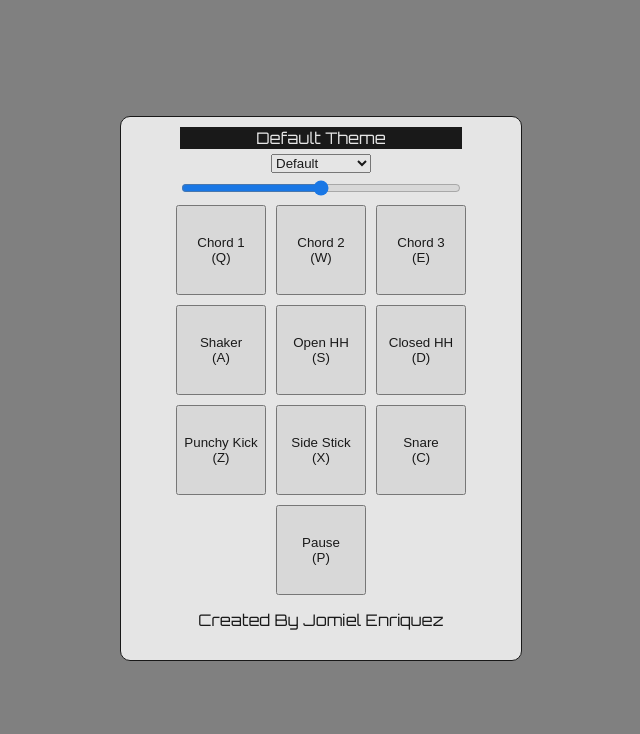
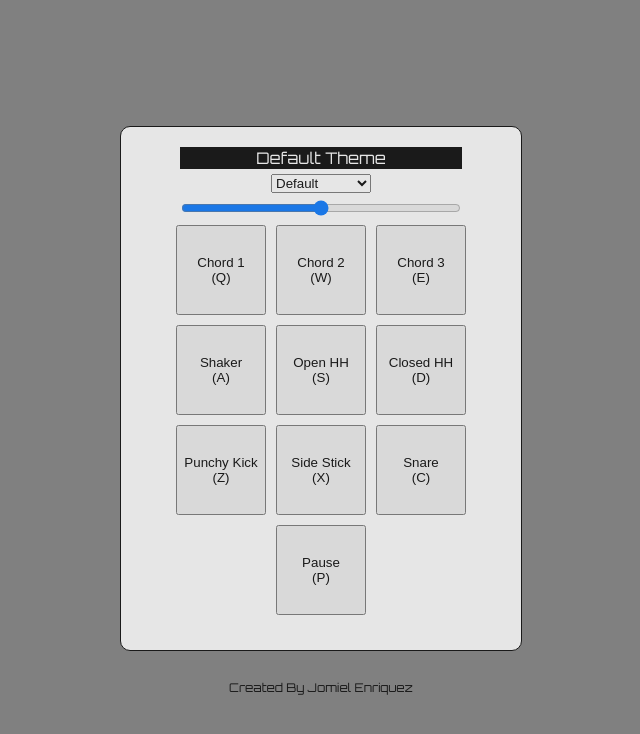
Before and after one commit to jomielenriquez/DrumsRepo, a React (Create React App) app: page / in a window 1280 px wide. Shown: the top 734 px of the page, without its empty margins (319-959 px from the left). Built offline with nearby package versions, Linux system fonts and the light colour scheme.

Commit message:
New Update

```diff
--- a/src/styles.css
+++ b/src/styles.css
@@ -6,11 +6,11 @@
   font-family: sans-serif;
   text-align: center;
 }
-body{
-  /* background-color: black; */
-  /* background-image: url("https://thumbs.dreamstime.com/b/modelo-de-mosaico-geom%C3%A9trico-del-tri%C3%A1ngulo-azul-35955837.jpg"); */
-  /* background-image: url("https://www.designbolts.com/wp-content/uploads/2014/04/ultra-violet-purple-seamless-background.png"); */
-}
+/* body{
+  background-color: black;
+  background-image: url("https://thumbs.dreamstime.com/b/modelo-de-mosaico-geom%C3%A9trico-del-tri%C3%A1ngulo-azul-35955837.jpg");
+  background-image: url("https://www.designbolts.com/wp-content/uploads/2014/04/ultra-violet-purple-seamless-background.png");
+} */
 #drum-machine{
   display: block;
   width:var(--container) !important;
@@ -21,12 +21,17 @@ body{
   border-radius: 10px;
   background-color: white;
   opacity: .8;
-  padding-top: 10px !important;
+  padding-top: 20px !important;
 }
 .Creator{
   text-align: center;
-  margin: 10px auto 0 auto;
+  margin: 10px auto 0 auto !important;
   font-family: 'Orbitron', sans-serif !important;
+  font-size: 12px;
+  position: absolute;
+  width:400px;
+  transform: translateY(50px);
+
 }
 body{
   background-color: gray;
```
